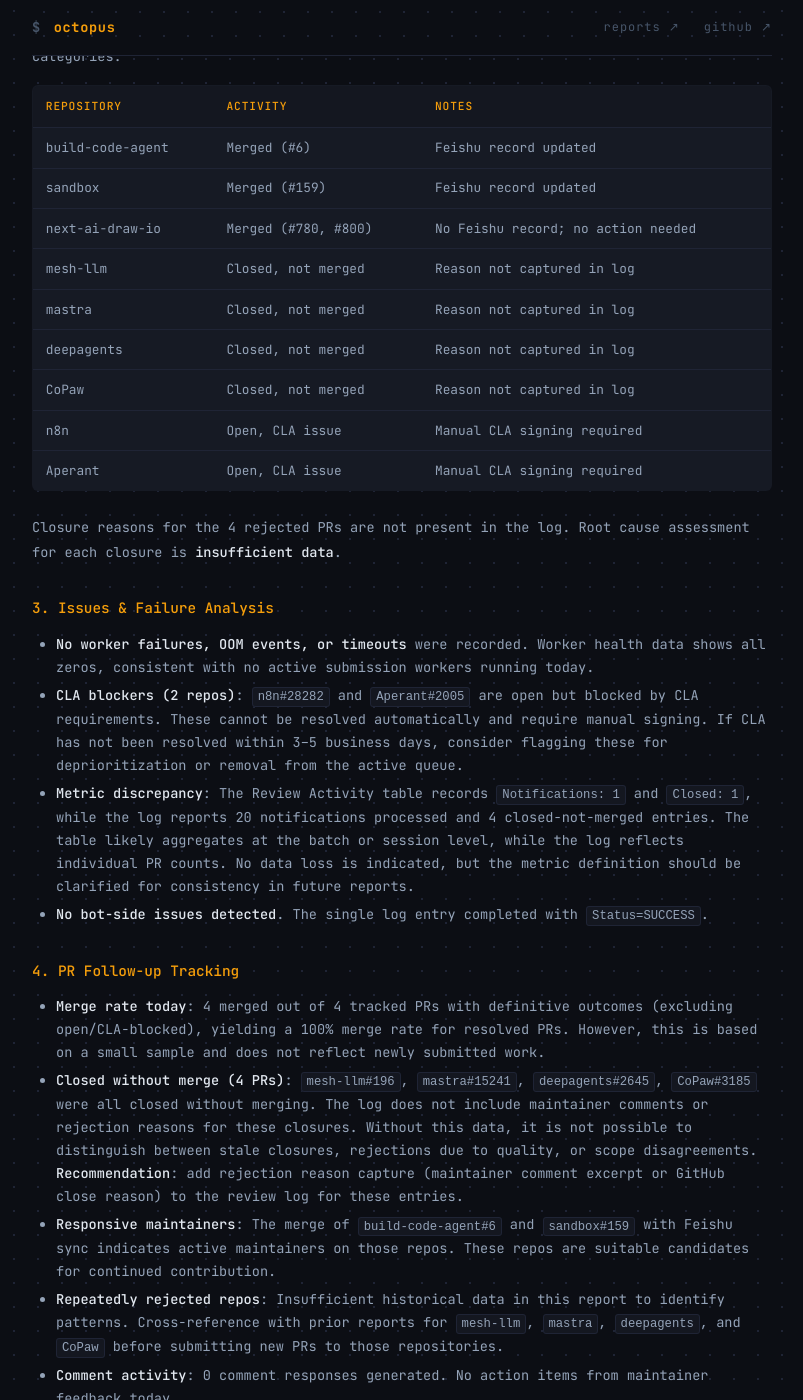
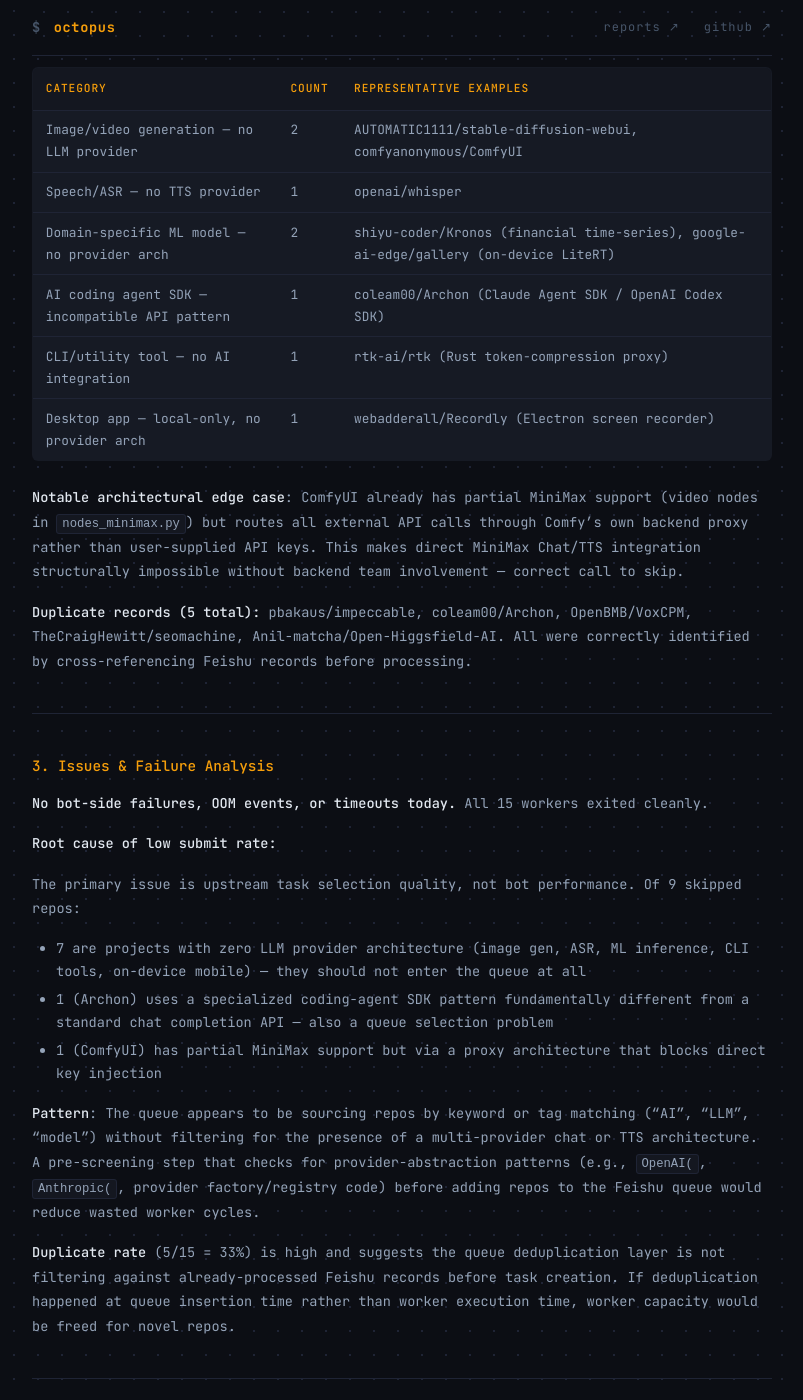
Before and after one commit to octo-patch/daily-reports, a Jekyll site: the page built from 2026-04/2026-04-10.md, in a window 1280 px wide and 1400 px high, scrolled down 745 px. Shown: the whole window, without its empty margins (238-1041 px from the left). Built offline with Jekyll 4.4.1, drawn with Linux system fonts in a browser that asks for light colours; some of the changed text lies outside the part shown.

Commit message:
daily report: 2026-04-10

```diff
--- a/2026-04/2026-04-10.md
+++ b/2026-04/2026-04-10.md
@@ -1,49 +1,63 @@
 ---
 layout: report
 title: "Octopus Daily Report — 2026-04-10"
-summary: "This report covers the `github-pr-review` scenario only. No PR submission work was executed today — all worker metrics (submitted, skipped, failed) are zero, which is consistent with a review-only run"
+summary: "- **Total repos processed**: 15 (1 submitted, 9 skipped, 5 duplicate)"
 ---
 
 ## Summary
 
 ### 1. Daily Work Summary
 
-This report covers the `github-pr-review` scenario only. No PR submission work was executed today — all worker metrics (submitted, skipped, failed) are zero, which is consistent with a review-only run. The sole active task was notification processing.
+- **Total repos processed**: 15 (1 submitted, 9 skipped, 5 duplicate)
+- **Actual submit rate**: 6.7% (1/15), down from 13.8% yesterday — primarily driven by a high proportion of non-LLM repos in the queue and 5 duplicate records
+- **Average worker duration**: 4m19s, a significant improvement from 10m39s yesterday, reflecting faster incompatibility detection and deduplication
+- **Submitted PR**: [alichherawalla/off-grid-mobile-ai#250](https://github.com/alichherawalla/off-grid-mobile-ai/pull/250) — a React Native mobile app bug fix. The change corrects a logic gate in `ChatScreen/index.tsx` that blocked access to existing conversation history when no LLM model was active. The fix is minimal, targeted, and includes 2 new RNTL unit tests alongside 150 passing existing tests. Quality is solid.
+- No new provider integrations or model upgrades were submitted today; the sole PR is a compatibility/UX fix.
 
-- **Notification batch processed**: 1 run, covering 20 GitHub notifications, all marked as read.
-- **Merged PRs confirmed**: 4 total — `build-code-agent#6`, `sandbox#159`, `next-ai-draw-io#780`, `next-ai-draw-io#800`.
-- **Feishu sync**: 2 of 4 merges had corresponding Feishu records and were updated (status set to "已支持M2.7 / pr 已合并"). The remaining 2 (`next-ai-draw-io#780`, `next-ai-draw-io#800`) had no Feishu record and required no further action.
-- **No comment responses were generated**, as no unresponded human comments were detected among open notifications.
+---
 
 ### 2. Repository Analysis
 
-No PR submission occurred in this run, so there is no new repository coverage to assess for tech stack or PR quality. The repositories appearing in review activity span several categories:
+**Skipped repos by category (9 total):**
 
-| Repository | Activity | Notes |
+| Category | Count | Representative Examples |
 |---|---|---|
-| build-code-agent | Merged (#6) | Feishu record updated |
-| sandbox | Merged (#159) | Feishu record updated |
-| next-ai-draw-io | Merged (#780, #800) | No Feishu record; no action needed |
-| mesh-llm | Closed, not merged | Reason not captured in log |
-| mastra | Closed, not merged | Reason not captured in log |
-| deepagents | Closed, not merged | Reason not captured in log |
-| CoPaw | Closed, not merged | Reason not captured in log |
-| n8n | Open, CLA issue | Manual CLA signing required |
-| Aperant | Open, CLA issue | Manual CLA signing required |
+| Image/video generation — no LLM provider | 2 | AUTOMATIC1111/stable-diffusion-webui, comfyanonymous/ComfyUI |
+| Speech/ASR — no TTS provider | 1 | openai/whisper |
+| Domain-specific ML model — no provider arch | 2 | shiyu-coder/Kronos (financial time-series), google-ai-edge/gallery (on-device LiteRT) |
+| AI coding agent SDK — incompatible API pattern | 1 | coleam00/Archon (Claude Agent SDK / OpenAI Codex SDK) |
+| CLI/utility tool — no AI integration | 1 | rtk-ai/rtk (Rust token-compression proxy) |
+| Desktop app — local-only, no provider arch | 1 | webadderall/Recordly (Electron screen recorder) |
 
-Closure reasons for the 4 rejected PRs are not present in the log. Root cause assessment for each closure is **insufficient data**.
+**Notable architectural edge case**: ComfyUI already has partial MiniMax support (video nodes in `nodes_minimax.py`) but routes all external API calls through Comfy's own backend proxy rather than user-supplied API keys. This makes direct MiniMax Chat/TTS integration structurally impossible without backend team involvement — correct call to skip.
+
+**Duplicate records (5 total):** pbakaus/impeccable, coleam00/Archon, OpenBMB/VoxCPM, TheCraigHewitt/seomachine, Anil-matcha/Open-Higgsfield-AI. All were correctly identified by cross-referencing Feishu records before processing.
+
+---
 
 ### 3. Issues & Failure Analysis
 
-- **No worker failures, OOM events, or timeouts** were recorded. Worker health data shows all zeros, consistent with no active submission workers running today.
-- **CLA blockers (2 repos)**: `n8n#28282` and `Aperant#2005` are open but blocked by CLA requirements. These cannot be resolved automatically and require manual signing. If CLA has not been resolved within 3–5 business days, consider flagging these for deprioritization or removal from the active queue.
-- **Metric discrepancy**: The Review Activity table records `Notifications: 1` and `Closed: 1`, while the log reports 20 notifications processed and 4 closed-not-merged entries. The table likely aggregates at the batch or session level, while the log reflects individual PR counts. No data loss is indicated, but the metric definition should be clarified for consistency in future reports.
-- **No bot-side issues detected**. The single log entry completed with `Status=SUCCESS`.
+**No bot-side failures, OOM events, or timeouts today.** All 15 workers exited cleanly.
+
+**Root cause of low submit rate:**
+
+The primary issue is upstream task selection quality, not bot performance. Of 9 skipped repos:
+- 7 are projects with zero LLM provider architecture (image gen, ASR, ML inference, CLI tools, on-device mobile) — they should not enter the queue at all
+- 1 (Archon) uses a specialized coding-agent SDK pattern fundamentally different from a standard chat completion API — also a queue selection problem
+- 1 (ComfyUI) has partial MiniMax support but via a proxy architecture that blocks direct key injection
+
+**Pattern**: The queue appears to be sourcing repos by keyword or tag matching ("AI", "LLM", "model") without filtering for the presence of a multi-provider chat or TTS architecture. A pre-screening step that checks for provider-abstraction patterns (e.g., `OpenAI(`, `Anthropic(`, provider factory/registry code) before adding repos to the Feishu queue would reduce wasted worker cycles.
+
+**Duplicate rate** (5/15 = 33%) is high and suggests the queue deduplication layer is not filtering against already-processed Feishu records before task creation. If deduplication happened at queue insertion time rather than worker execution time, worker capacity would be freed for novel repos.
+
+---
 
 ### 4. PR Follow-up Tracking
 
-- **Merge rate today**: 4 merged out of 4 tracked PRs with definitive outcomes (excluding open/CLA-blocked), yielding a 100% merge rate for resolved PRs. However, this is based on a small sample and does not reflect newly submitted work.
-- **Closed without merge (4 PRs)**: `mesh-llm#196`, `mastra#15241`, `deepagents#2645`, `CoPaw#3185` were all closed without merging. The log does not include maintainer comments or rejection reasons for these closures. Without this data, it is not possible to distinguish between stale closures, rejections due to quality, or scope disagreements. **Recommendation**: add rejection reason capture (maintainer comment excerpt or GitHub close reason) to the review log for these entries.
-- **Responsive maintainers**: The merge of `build-code-agent#6` and `sandbox#159` with Feishu sync indicates active maintainers on those repos. These repos are suitable candidates for continued contribution.
-- **Repeatedly rejected repos**: Insufficient historical data in this report to identify patterns. Cross-reference with prior reports for `mesh-llm`, `mastra`, `deepagents`, and `CoPaw` before submitting new PRs to those repositories.
-- **Comment activity**: 0 comment responses generated. No action items from maintainer feedback today.
+No review activity today: 0 notifications, 0 merges, 0 closes, 0 comments across all previously submitted PRs.
+
+No maintainer feedback patterns can be extracted from today's data. **Insufficient data to assess merge rate trends or maintainer responsiveness for this cycle.**
+
+Carry-forward items from prior context (not derivable from today's data alone):
+- The overall merge pipeline for previously submitted PRs should be monitored in subsequent reports once maintainers have had time to respond
+- If the 0-notification pattern persists across multiple days, it may indicate submitted PRs are landing in inactive or low-traffic repositories rather than a quality issue with the PRs themselves
```
